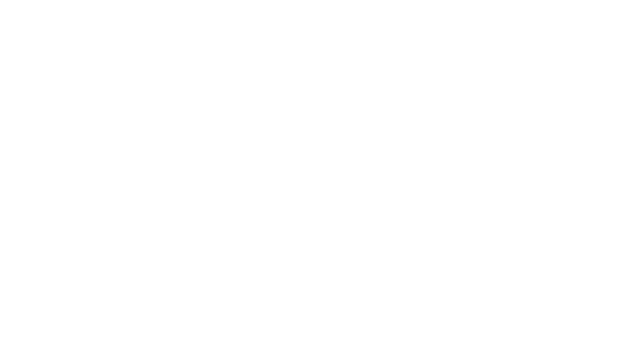
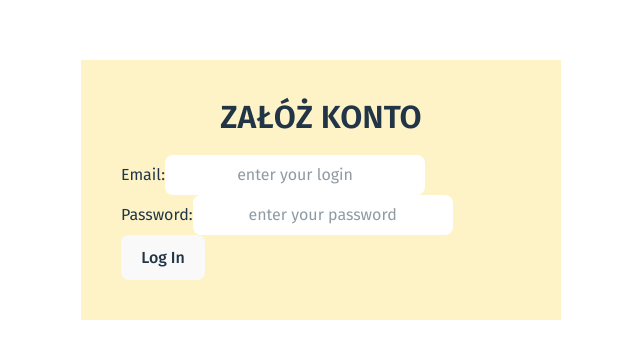
Before and after one commit to turzhyk/dp-admin, a React (Vite) app: page /signup in a window 1280 px wide. Before the commit this address had no page. Shown: the part 180-538 px from the top of the page, without its empty margins (319-959 px from the left). Built offline with nearby package versions, Linux system fonts and the light colour scheme; a web font is replaced by a local one.

Commit message:
some fixes

```diff
--- a/src/App.tsx
+++ b/src/App.tsx
@@ -1,6 +1,7 @@
 import { BrowserRouter, Route, Routes } from "react-router";
 import Admin from "./admin/Admin";
 import Login from "./admin/login/page";
+import Signup from "./admin/signup/page";
 
 function App() {
   return (
@@ -10,6 +11,7 @@ function App() {
       <Route path="/" element={<Admin/>}/>
 
       <Route path="/login" element={<Login/>}/>
+      <Route path="/signup" element={<Signup/>}/>
     </Routes>
     </BrowserRouter></div>
   );
--- a/src/Controllers/LoginController.ts
+++ b/src/Controllers/LoginController.ts
@@ -1,11 +1,26 @@
+import axios from "axios";
 import { jwtDecode } from "jwt-decode";
 
+
+export async function handleLogin(login:string , password:string) {
+    try {
+      const requestBody = { login, password };
+      const response = await axios.post(
+        "http://localhost:5030/api/users/login",
+        requestBody,
+      );
+      console.log(response.data);
+    localStorage.setItem("access_token", response.data);
+      // navigate('/')
+    } catch (error) {
+      console.log(error);
+    }
+  }
 export const getLogin = () => {
   const token = localStorage.getItem("access_token");
 
   if (token) {
     const decoded: any = jwtDecode(token);
-
     return decoded.name;
   }
 };
--- a/src/admin/modal.login.tsx
+++ b/src/admin/modal.login.tsx
@@ -9,7 +9,7 @@ export default function ModalLogin({ opened, setOpened }: ModalLoginProps) {
   if (!opened) return null;
 
   return (
-    <div className="absolute top-10 w-full h-full">
+    <div className="absolute w-full h-full modal-bg">
       <div className="m-auto w-80 p-10 mr-0 flex gap-4">
         <button onClick={handleLogout}>Logout</button>
         <button onClick={() => setOpened(false)}>Close</button>
--- /dev/null
+++ b/src/admin/signup/page.tsx
@@ -0,0 +1,59 @@
+import React, { useState } from "react";
+import styles from "./page.module.css";
+import axios from "axios";
+import { jwtDecode } from "jwt-decode";
+import { useNavigate } from "react-router";
+import { getLogin, handleLogout } from "../../Controllers/LoginController";
+
+export default function Signup() {
+  const [email, setEmail] = useState<string>("");
+  const [password, setPassword] = useState<string>("");
+  const [hasError, setHasError] = useState<boolean>(false);
+  const nav = useNavigate();
+
+  async function handleSignup(e: any) {
+    console.log("try");
+    e.preventDefault();
+    try {
+      const requestBody = { "email":email, "password":password };
+      const response = await axios.post(
+        "http://localhost:5030/api/users",
+        requestBody,
+      );
+      console.log(response.data);
+      setHasError(false);
+      // navigate('/')
+    } catch (error) {
+      console.log(error);
+      setHasError(true);
+    }
+  }
+  return (
+    <div className="mt-60 w-120 h-full p-10  bg-amber-100">
+      <h1 className="text-center">Załóż konto</h1>
+      <form onSubmit={(e) => handleSignup(e)}>
+        <div className={styles.input_field + " mt-5"}>
+          <label htmlFor="login">Email:</label>
+          <input
+            type="login"
+            name="login"
+            placeholder="enter your login"
+            onChange={(e) => setEmail(e.target.value)}
+          ></input>
+        </div>
+        <div className={styles.input_field}>
+          <label htmlFor="password">Password:</label>
+          <input
+            type="password"
+            name="password"
+            placeholder="enter your password"
+            onChange={(e) => setPassword(e.target.value)}
+          ></input>
+        </div>{" "}
+        <button type="submit" className={styles.login_button}>
+          Log In
+        </button>
+      </form>
+    </div>
+  );
+}
--- a/src/index.css
+++ b/src/index.css
@@ -206,3 +206,9 @@ h3 {
   background-color: #8CD260;
   border-left: 1px solid #62a936;
 }
+
+
+.modal-bg{
+  background-color: rgba(0, 0, 0, 0.259);
+  backdrop-filter: blur(10px);
+}
```
Also changed, not shown: src/admin/signup/page.module.css (added).
